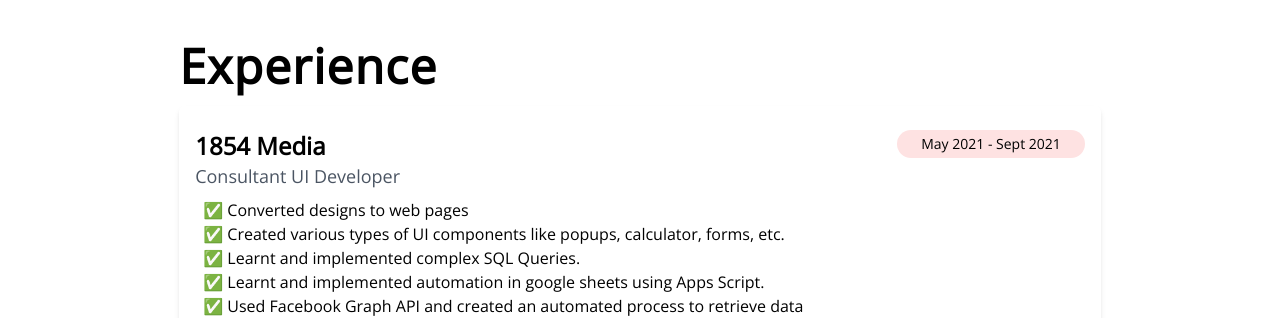
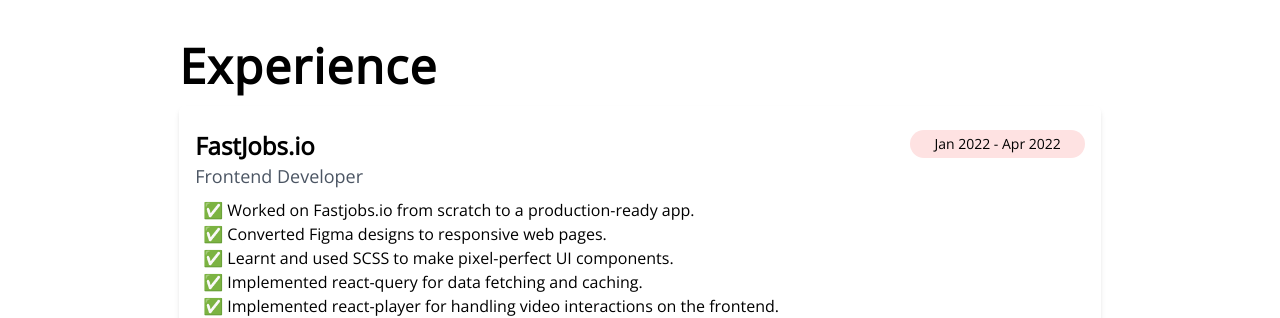
Before and after one commit to gupta-piyush19/portfolio, a Gatsby site: page / in a window 1280 px wide. Shown: the part 486-804 px from the top of the page. Built offline with nearby package versions, Linux system fonts and the light colour scheme; Gatsby itself is replaced by a stand-in of ours.

Commit message:
experience updated

```diff
--- a/src/config/index.js
+++ b/src/config/index.js
@@ -86,6 +86,19 @@
   },
   experience: [
     {
+      place: "FastJobs.io",
+      designation: "Frontend Developer",
+      duration: "Jan 2022 - Apr 2022",
+      description: [
+        "Worked on Fastjobs.io from scratch to a production-ready app.",
+        "Converted Figma designs to responsive web pages.",
+        "Learnt and used SCSS to make pixel-perfect UI components.",
+        "Implemented react-query for data fetching and caching.",
+        "Implemented react-player for handling video interactions on the frontend.",
+        "Helped in configuring CI/CD for auto-deployment using GitHub workflows.",
+      ],
+    },
+    {
       place: "1854 Media",
       designation: "Consultant UI Developer",
       duration: "May 2021 - Sept 2021",
```
